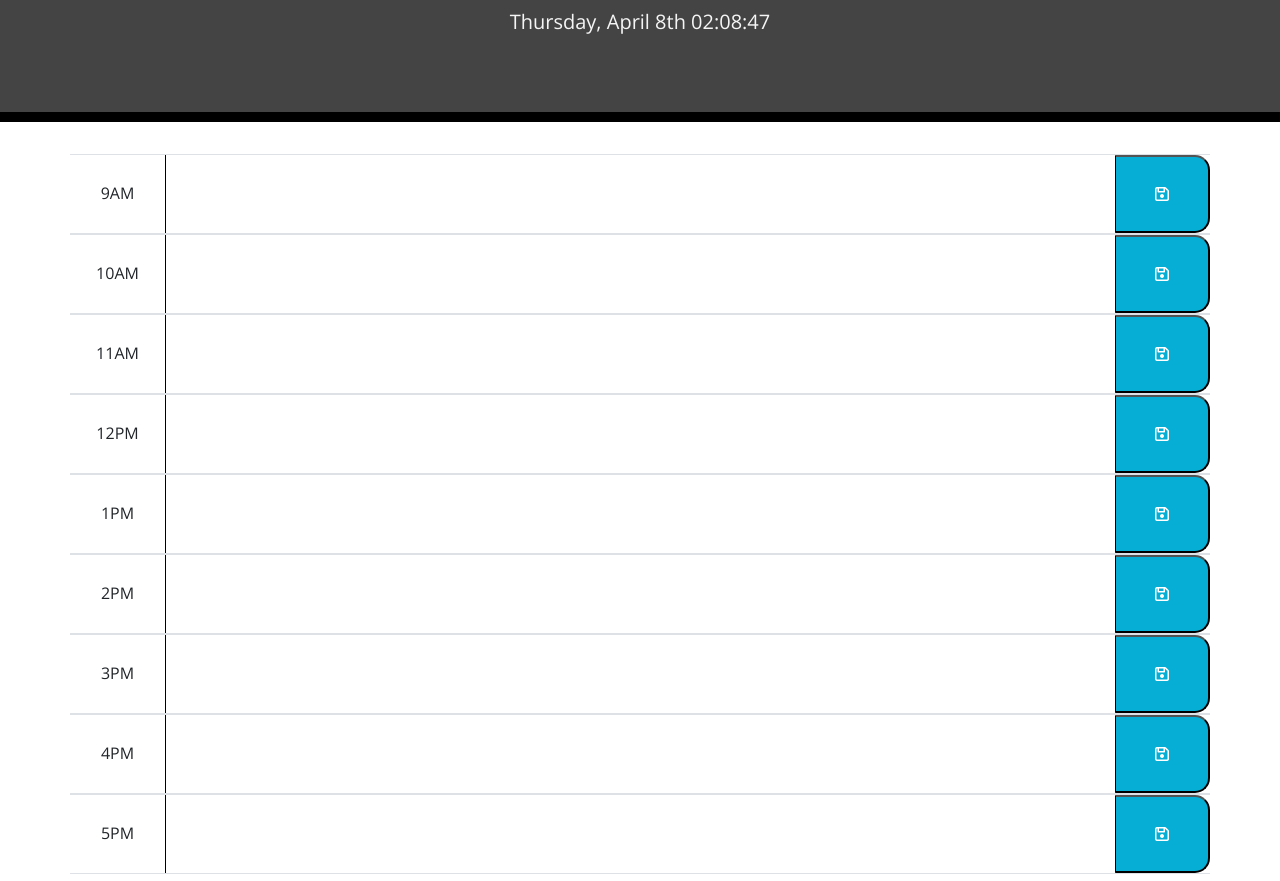
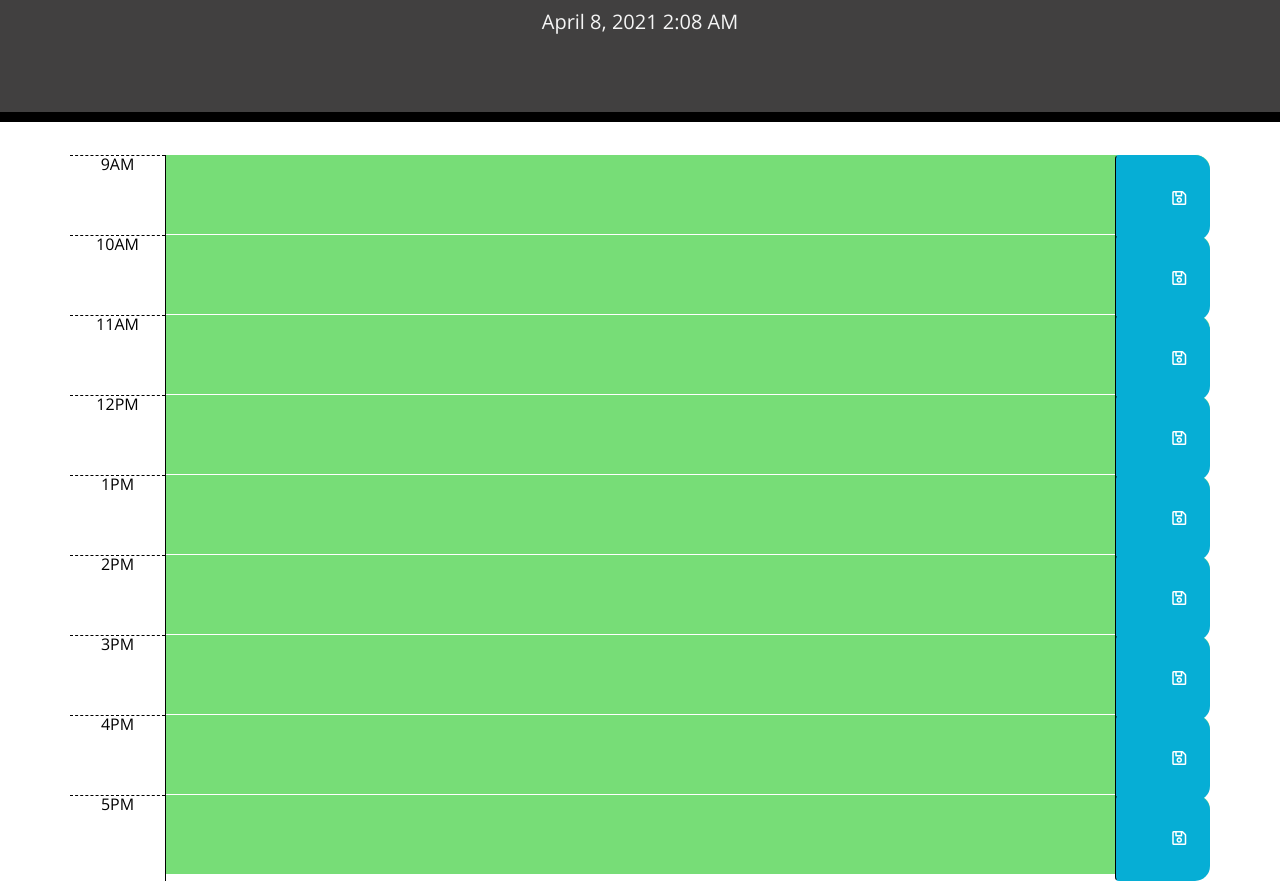
Before and after one commit to Alkathos/Work-Day-Scheduler, a plain HTML site: page index.html in a window 1280 px wide. Shown: the part 182-1063 px from the top of the page. Drawn offline with nearby package versions, Linux system fonts and the light colour scheme.

Commit message:
Added full functionality for scheduler

```diff
--- a/assets/css/style.css
+++ b/assets/css/style.css
@@ -4,7 +4,7 @@ body {
   line-height: 1;
 }
 
-textarea {
+textarea{
   background: transparent;
   border: none;
   resize: none;
@@ -15,26 +15,25 @@ textarea {
 
 .jumbotron {
   text-align: center;
-  background-color: rgb(68, 68, 68);
+  background-color: rgb(65, 64, 64);
   color: whitesmoke;
   border-radius: 0;
   border-bottom: 10px solid black;
 }
 
-.description {
+.description{
   white-space: pre-wrap;
 }
 
-.time-block {
+.time-block{
   text-align: center;
   border-radius: 15px;
-  padding-top: 30px;
 }
 
 .row {
   white-space: pre-wrap;
   height: 80px;
-  border-top: 1px solid white;
+  border-top: 1px solid white;;
 }
 
 .hour {
@@ -62,11 +61,11 @@ textarea {
   border-left: 1px solid black;
   border-top-right-radius: 15px;
   border-bottom-right-radius: 15px;
-  background-color: #06aed5;
+  background-color: #06AED5;
   color: white;
 }
 
 .saveBtn i:hover {
-  font-size: 35px;
-  transition: all 0.3s ease-in-out;
+  font-size: 30px;
+  transition: all .3s ease-in-out;
 }
--- a/assets/js/script.js
+++ b/assets/js/script.js
@@ -1,3 +1,44 @@
-var currentDate = moment();
-var today = currentDate.format("dddd" + ", " + "MMMM Do" + " " + "HH:mm:ss");
-$("#currentDayAndTime").text(today);
+$(document).ready(function () {
+    var keys = Object.keys(localStorage);
+    for (let i = 0; i < keys.length; i++) {
+        var value = localStorage.getItem(keys[i]);
+        var temp = $("#" + keys[i]).find("textarea")
+        temp.val(value);
+    }
+    $(".saveBtn").on("click", function (event) {
+        event.preventDefault();
+        console.log(this);
+        var value = $(this).siblings(".description").val();
+        var time = $(this).parent().attr("id");
+
+        localStorage.setItem(time, value);
+    });
+    $("#currentDay").text(moment().format("LLL"));
+    function timeFrame() {
+        var currentHours = moment().hours();
+
+
+        $(".time-block").each(function () {
+            var hourEl = $(this).attr("id");
+            var hourDay = hourEl.substring(5, hourEl.length);
+            var intHourDay = parseInt(hourDay)
+            var intCurrentHours = parseInt(currentHours);
+            if (parseInt(intHourDay) < parseInt(intCurrentHours)) {
+                $(this).addClass("past");
+                $(this).removeClass("future");
+                $(this).removeClass("present");
+            }
+            else if (parseInt(intHourDay) > parseInt(intCurrentHours)) {
+                $(this).addClass("future");
+                $(this).removeClass("present");
+                $(this).removeClass("past");
+            }
+            else if (parseInt(intHourDay) === parseInt(intCurrentHours)) {
+                $(this).addClass("present");
+                $(this).removeClass("future");
+                $(this).removeClass("past");
+            }
+        })
+    };
+    timeFrame();
+});
--- a/index.html
+++ b/index.html
@@ -1,24 +1,15 @@
 <!DOCTYPE html>
 <html lang="en">
+
 <head>
   <meta charset="UTF-8" />
   <meta name="viewport" content="width=device-width, initial-scale=1.0" />
   <meta http-equiv="X-UA-Compatible" content="ie=edge" />
-    <link
-      rel="stylesheet"
-      href="https://stackpath.bootstrapcdn.com/bootstrap/4.3.1/css/bootstrap.min.css"
-    />
-    <link
-      rel="stylesheet"
-      href="https://use.fontawesome.com/releases/v5.8.1/css/all.css"
-      integrity="sha384-50oBUHEmvpQ+1lW4y57PTFmhCaXp0ML5d60M1M7uH2+nqUivzIebhndOJK28anvf"
-      crossorigin="anonymous"
-    />
-    <link
-      href="https://fonts.googleapis.com/css?family=Open+Sans&display=swap"
-      rel="stylesheet"
-    />
-    <link rel="stylesheet" href="assets\css\style.css" />
+  <link rel="stylesheet" href="https://stackpath.bootstrapcdn.com/bootstrap/4.3.1/css/bootstrap.min.css" />
+  <link rel="stylesheet" href="https://use.fontawesome.com/releases/v5.8.1/css/all.css"
+    integrity="sha384-50oBUHEmvpQ+1lW4y57PTFmhCaXp0ML5d60M1M7uH2+nqUivzIebhndOJK28anvf" crossorigin="anonymous" />
+  <link href="https://fonts.googleapis.com/css?family=Open+Sans&display=swap" rel="stylesheet" />
+  <link rel="stylesheet" href="assets/css/style.css" />
   <title>Work Day Scheduler</title>
 </head>
 
@@ -26,68 +17,77 @@
   <header class="jumbotron">
     <h1 class="display-3">Work Day Scheduler</h1>
     <p class="lead">A simple calendar app for scheduling your work day</p>
-      <p id="currentDayAndTime" class="lead"></p>
+    <p id="currentDay" class="lead"></p>
   </header>
-    <!--Timeblock starts here-->
   <div class="container">
-      <div class="row justify-content-md-center border-top border-bottom calendar-row">
-          <div id="hour1" class="col-md-1 time-block">9AM</div>
-          <textarea class="col-md-10"></textarea>
-          <button class="col-md-1 saveBtn"><i class="far fa-save"></i></button>
+    <div id="hour-9" class="row time-block">
+      <div class="col-md-1 hour">9AM</div>
+      <textarea class="col-md-10 description"></textarea>
+      <button class="btn saveBtn col-md-1">
+        <i class="far fa-save"></i>
+      </button>
     </div>
-
-      <div class="row justify-content-md-center border-top border-bottom calendar-row">
-        <div id="hour1" class="col-md-1 time-block">10AM</div>
-        <textarea class="col-md-10"></textarea>
-        <button class="col-md-1 saveBtn"><i class="far fa-save"></i></button>
+    <div id="hour-10" class="row time-block">
+      <div class="col-md-1 hour">10AM</div>
+      <textarea class="col-md-10 description"></textarea>
+      <button class="btn saveBtn col-md-1">
+        <i class="far fa-save"></i>
+      </button>
     </div>
-
-      <div class="row justify-content-md-center border-top border-bottom calendar-row">
-        <div id="hour1" class="col-md-1 time-block">11AM</div>
-        <textarea class="col-md-10"></textarea>
-        <button class="col-md-1 saveBtn"><i class="far fa-save"></i></button>
+    <div id="hour-11" class="row time-block">
+      <div class="col-md-1 hour">11AM</div>
+      <textarea class="col-md-10 description"></textarea>
+      <button class="btn saveBtn col-md-1">
+        <i class="far fa-save"></i>
+      </button>
     </div>
-
-      <div class="row justify-content-md-center border-top border-bottom calendar-row">
-        <div id="hour1" class="col-md-1 time-block">12PM</div>
-        <textarea class="col-md-10"></textarea>
-        <button class="col-md-1 saveBtn"><i class="far fa-save"></i></button>
+    <div id="hour-12" class="row time-block">
+      <div class="col-md-1 hour">12PM</div>
+      <textarea class="col-md-10 description"></textarea>
+      <button class="btn saveBtn col-md-1">
+        <i class="far fa-save"></i>
+      </button>
     </div>
-
-      <div class="row justify-content-md-center border-top border-bottom calendar-row">
-        <div id="hour1" class="col-md-1 time-block">1PM</div>
-        <textarea class="col-md-10"></textarea>
-        <button class="col-md-1 saveBtn"><i class="far fa-save"></i></button>
+    <div id="hour-13" class="row time-block">
+      <div class="col-md-1 hour">1PM</div>
+      <textarea class="col-md-10 description"></textarea>
+      <button class="btn saveBtn col-md-1">
+        <i class="far fa-save"></i>
+      </button>
     </div>
-
-      <div class="row justify-content-md-center border-top border-bottom calendar-row">
-        <div id="hour1" class="col-md-1 time-block">2PM</div>
-        <textarea class="col-md-10"></textarea>
-        <button class="col-md-1 saveBtn"><i class="far fa-save"></i></button>
+    <div id="hour-14" class="row time-block">
+      <div class="col-md-1 hour">2PM</div>
+      <textarea class="col-md-10 description"></textarea>
+      <button class="btn saveBtn col-md-1">
+        <i class="far fa-save"></i>
+      </button>
     </div>
-
-      <div class="row justify-content-md-center border-top border-bottom calendar-row">
-        <div id="hour1" class="col-md-1 time-block">3PM</div>
-        <textarea class="col-md-10"></textarea>
-        <button class="col-md-1 saveBtn"><i class="far fa-save"></i></button>
+    <div id="hour-15" class="row time-block">
+      <div class="col-md-1 hour">3PM</div>
+      <textarea class="col-md-10 description"></textarea>
+      <button class="btn saveBtn col-md-1">
+        <i class="far fa-save"></i>
+      </button>
     </div>
-
-      <div class="row justify-content-md-center border-top border-bottom calendar-row">
-        <div id="hour1" class="col-md-1 time-block">4PM</div>
-        <textarea class="col-md-10"></textarea>
-        <button class="col-md-1 saveBtn"><i class="far fa-save"></i></button>
+    <div id="hour-16" class="row time-block">
+      <div class="col-md-1 hour">4PM</div>
+      <textarea class="col-md-10 description"></textarea>
+      <button class="btn saveBtn col-md-1">
+        <i class="far fa-save"></i>
+      </button>
     </div>
-
-      <div class="row justify-content-md-center border-top border-bottom calendar-row">
-        <div id="hour1" class="col-md-1 time-block">5PM</div>
-        <textarea class="col-md-10"></textarea>
-        <button class="col-md-1 saveBtn"><i class="far fa-save"></i></button>
+    <div id="hour-17" class="row time-block">
+      <div class="col-md-1 hour">5PM</div>
+      <textarea class="col-md-10 description"></textarea>
+      <button class="btn saveBtn col-md-1">
+        <i class="far fa-save"></i>
+      </button>
     </div>
   </div>
 
-    <script src="https://cdnjs.cloudflare.com/ajax/libs/jquery/3.2.1/jquery.min.js"></script>
+  <script src="https://code.jquery.com/jquery-3.4.1.min.js"></script>
   <script src="https://cdnjs.cloudflare.com/ajax/libs/moment.js/2.24.0/moment.min.js"></script>
-    <script src="assets\js\script.js"></script>
-    <script src="https://kit.fontawesome.com/3cd1f0b76b.js" crossorigin="anonymous"></script>
+  <script src="assets/js/script.js"></script>
 </body>
+
 </html>
```
Lines whose indentation alone changed are shown as unchanged.
